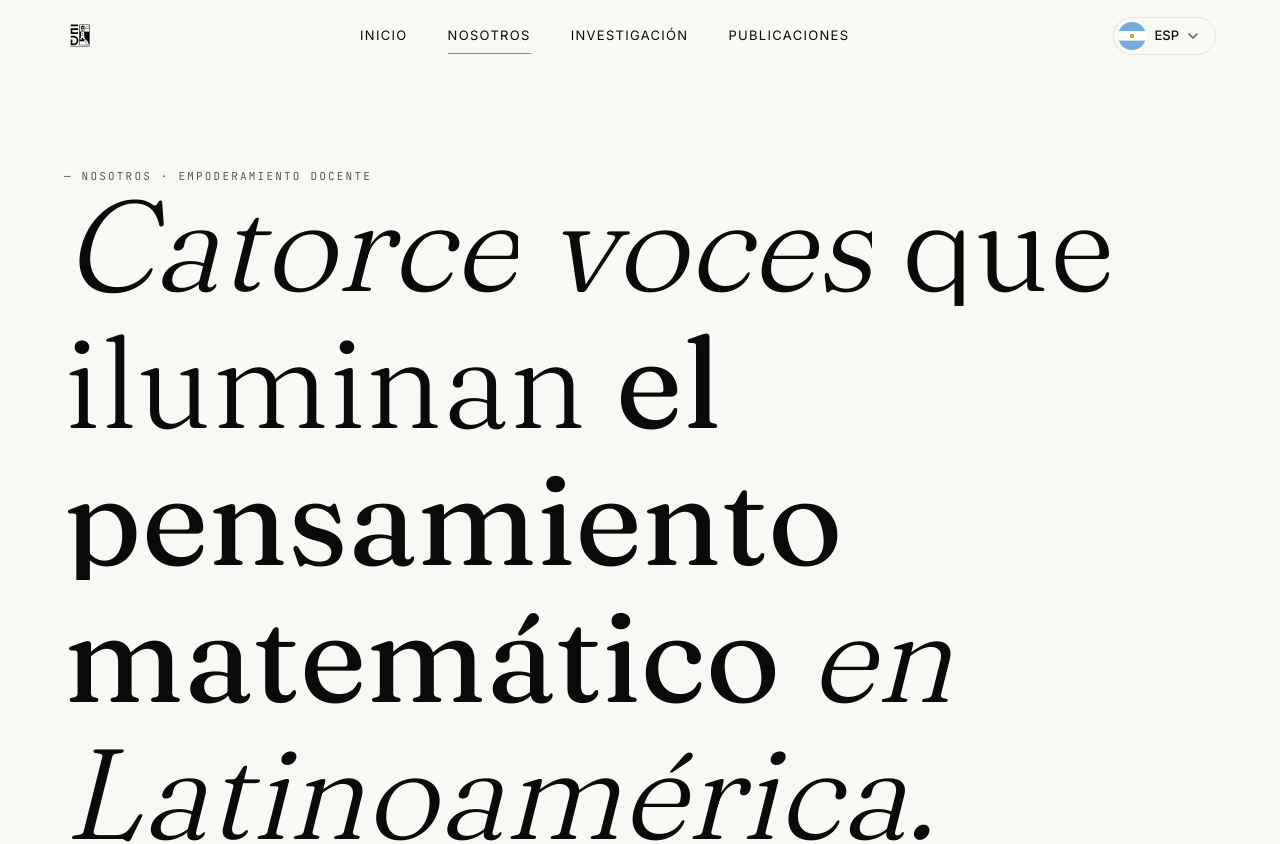
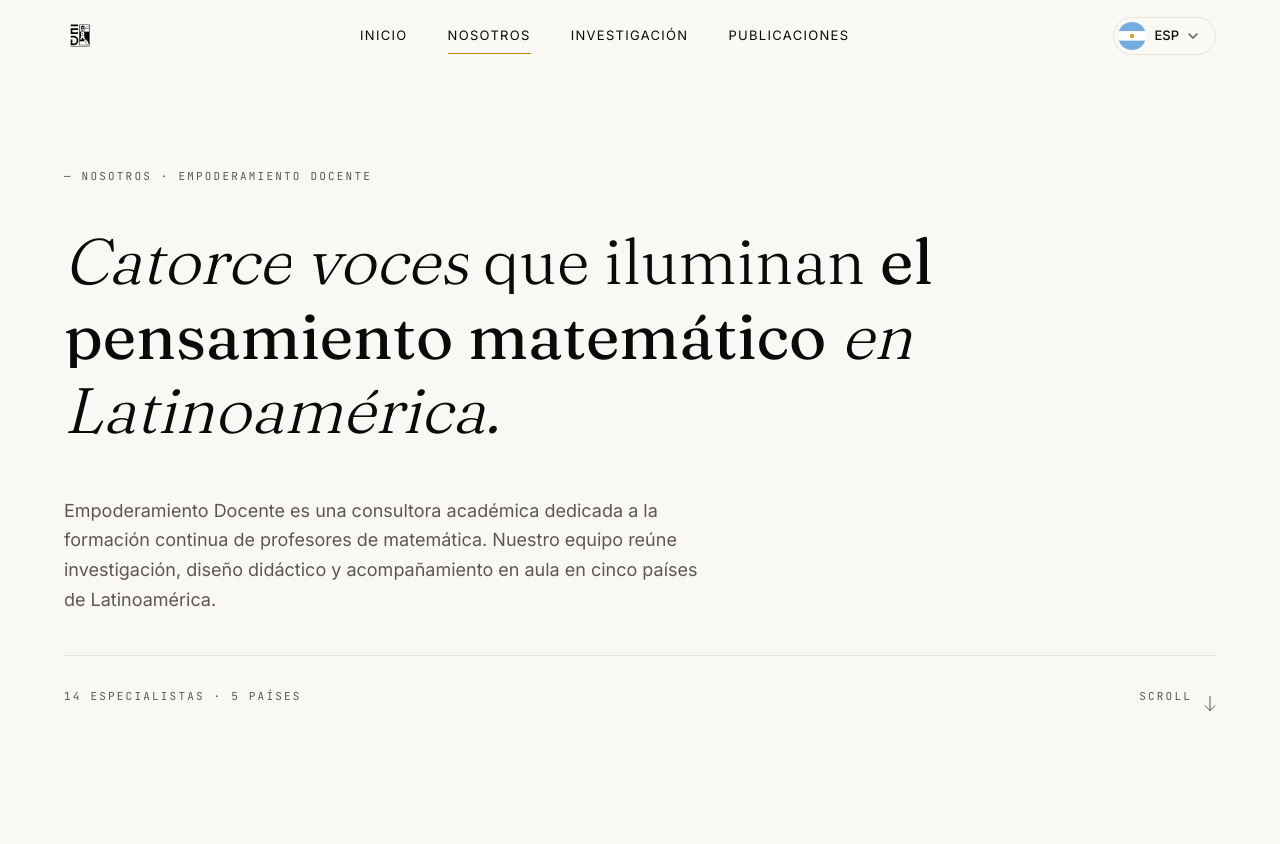
Before and after one commit to querques20/empoderamiento-docente, a React (Vite) app: page / in a window 1280 px wide. Shown: the top 844 px of the page. Built offline with nearby package versions, Linux system fonts and the light colour scheme.

Commit message:
style: reduce hero headline size to fit viewport without scroll

```diff
--- a/src/components/Hero.tsx
+++ b/src/components/Hero.tsx
@@ -91,8 +91,8 @@ export function Hero() {
 
       <h1
         ref={headlineRef}
-        className="font-display font-light leading-[0.95] text-ink"
-        style={{ fontSize: 'clamp(48px, 10vw, 160px)' }}
+        className="font-display font-light leading-[1.02] text-ink max-w-[22ch]"
+        style={{ fontSize: 'clamp(36px, 5vw, 76px)' }}
       >
         {HEADLINE_PARTS.map((part, i) => {
           const words = part.text.split(/(\s+)/).filter(Boolean);
@@ -102,7 +102,7 @@ export function Hero() {
               <span
                 key={`${i}-${j}`}
                 className="inline-block overflow-hidden align-baseline"
-                style={{ lineHeight: 0.95 }}
+                style={{ lineHeight: 1.02 }}
               >
                 <span
                   className={`word-inner inline-block ${part.italic ? 'italic' : ''}`}
```
